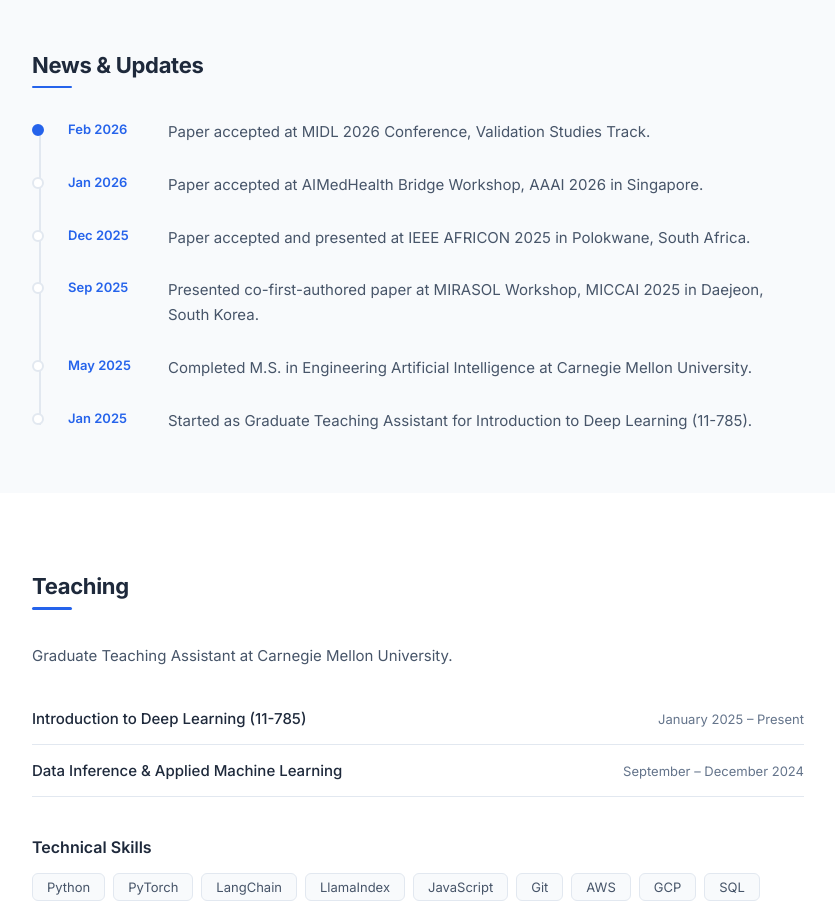
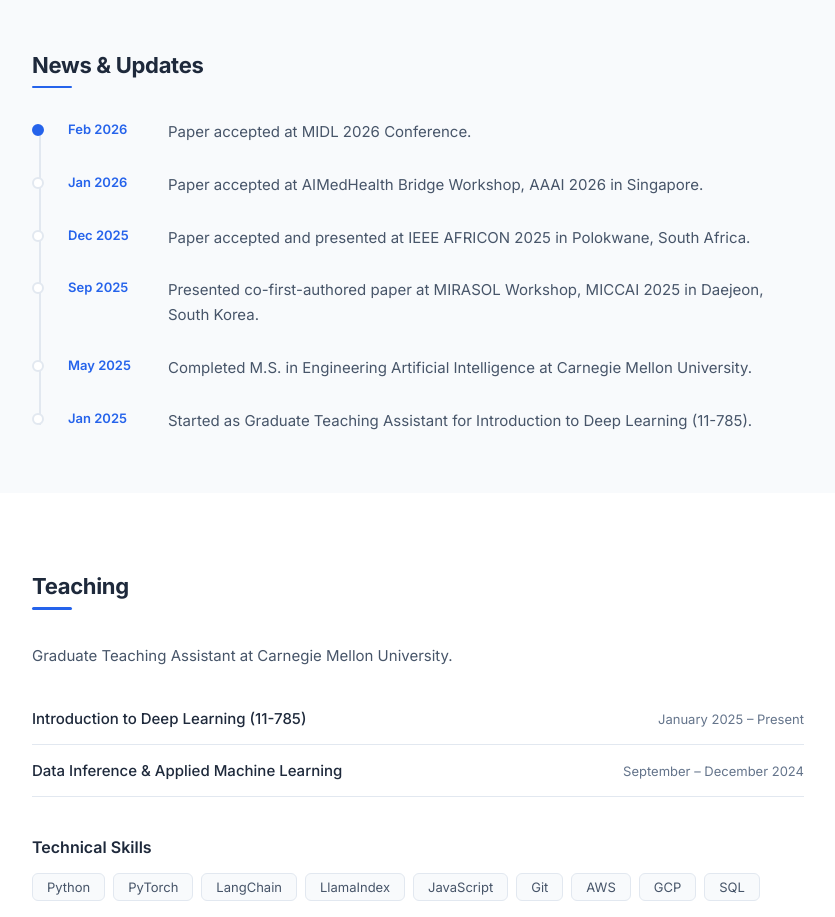
Before and after one commit to ahmedinhotahiru/ahmedinhotahiru.github.io, a React (Create React App) app: page / in a window 1280 px wide. Shown: the part 2540-3457 px from the top of the page, without its empty margins (222-1057 px from the left). Built offline with nearby package versions, Linux system fonts and the light colour scheme.

Commit message:
Added newly accepted paper at MIDL 2026 Conference

```diff
--- a/src/App.js
+++ b/src/App.js
@@ -90,7 +90,7 @@ const PUBS = [
 ];
 
 const NEWS = [
-  { date: "Feb 2026", text: "Paper accepted at MIDL 2026 Conference, Validation Studies Track.", latest: true },
+  { date: "Feb 2026", text: "Paper accepted at MIDL 2026 Conference.", latest: true },
   { date: "Jan 2026", text: "Paper accepted at AIMedHealth Bridge Workshop, AAAI 2026 in Singapore."},
   { date: "Dec 2025", text: "Paper accepted and presented at IEEE AFRICON 2025 in Polokwane, South Africa." },
   { date: "Sep 2025", text: "Presented co-first-authored paper at MIRASOL Workshop, MICCAI 2025 in Daejeon, South Korea." },
```
